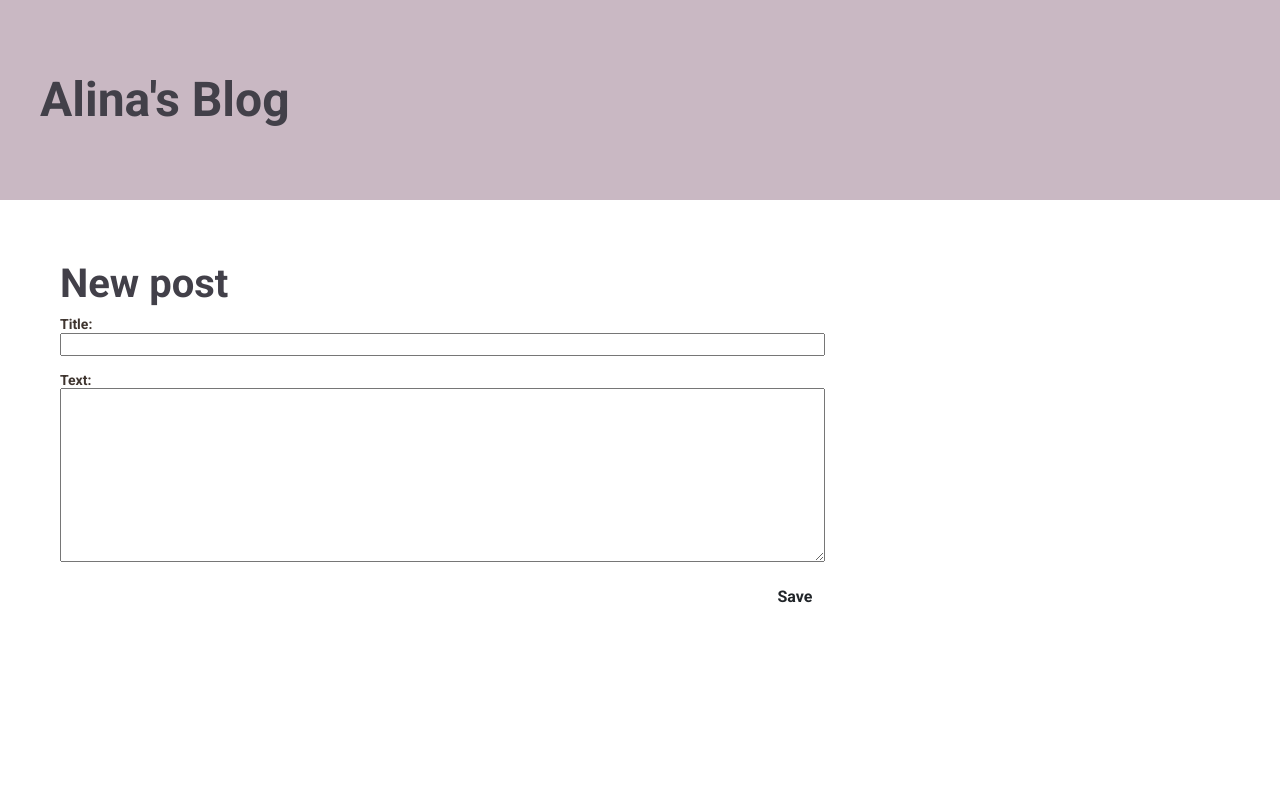
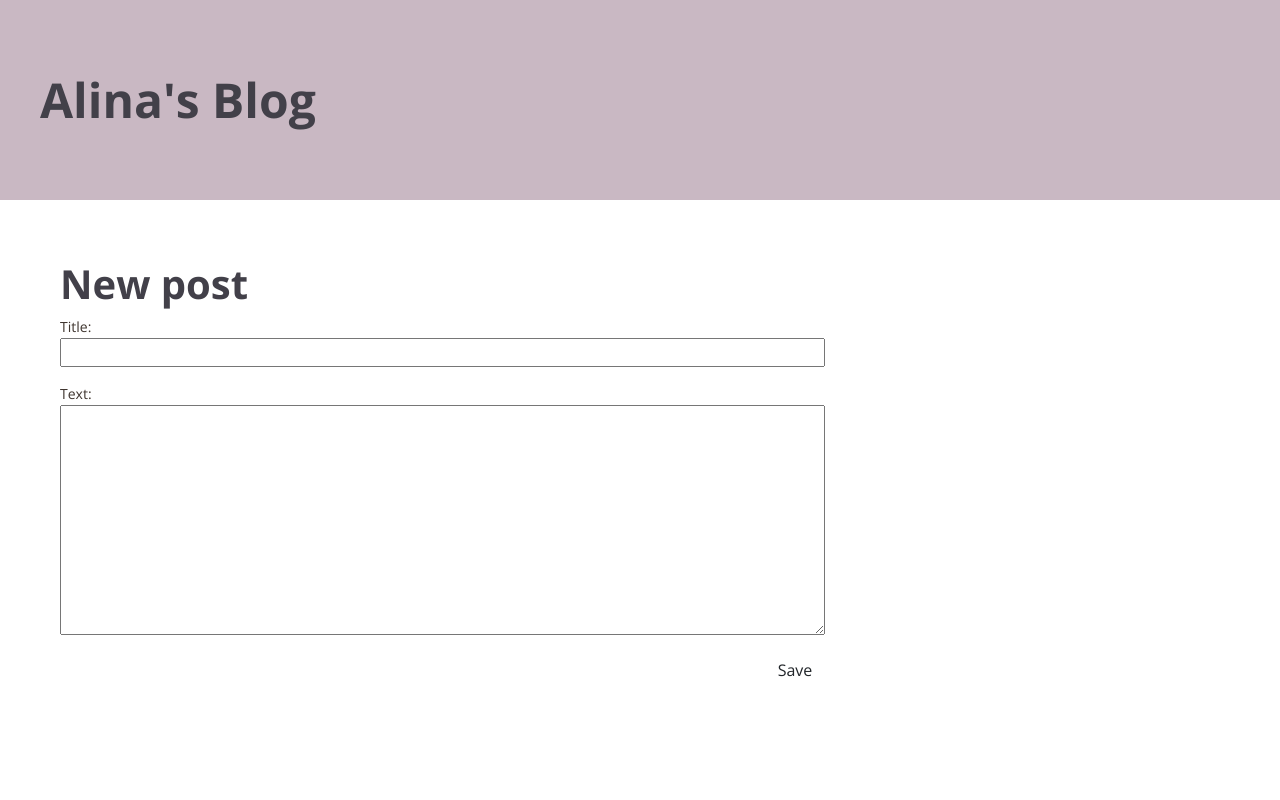
Before and after one commit to stolbikova/blog, a Django app: page /post/new/ in a window 1280 px wide. Run offline with Django 3.2, Linux system fonts and the light colour scheme; the visitor is signed in with stand-in values (Sample User, id 1); some libraries are stand-ins or nearby versions.

Commit message:
changed fonts.

```diff
--- a/blog/static/css/blog.css
+++ b/blog/static/css/blog.css
@@ -1,12 +1,8 @@
 @import 'variables.css';
-
-:root {
-    --bs-link-color-rgb: var(--header-text-color);
-}
 
 body {
     font-family: var(--font-family);
-    line-height: var(--line-height);
+    line-height: 1.6;
     color: var(--primary-color);
 
     font-size: 20px;
--- a/blog/static/css/variables.css
+++ b/blog/static/css/variables.css
@@ -1,3 +1,19 @@
+@font-face {
+    font-family: 'Open Sans', sans-serif;
+    src: url('static/fonts/OpenSans-Regular.woff2') format('woff2'),
+         url('static/fonts/OpenSans-Regular.woff') format('woff');
+    font-weight: 400;
+    font-style: normal;
+}
+
+@font-face {
+    font-family: 'Open Sans', sans-serif;
+    src: url('static/fonts/OpenSans-Bold.woff2') format('woff2'),
+         url('static/fonts/OpenSans-Bold.woff') format('woff');
+    font-weight: 700;
+    font-style: normal;
+}
+
 :root {
     /* Element specific */
     --header-height: 200px;
@@ -11,11 +27,13 @@
     --space-left: 40px;
 
     /* Fonts */
-    --font-family: 'Roboto', sans-serif;
+    --font-family: 'Open Sans', sans-serif;
     --line-height: 120%;
     --font-weight-bold: 700;
 
     /* Colors  */
     --secondary-color: #828282;
     --primary-color: #3f352F;
+
+    --bs-link-color-rgb: var(--header-text-color);
 }
--- a/blog/templates/blog/base.html
+++ b/blog/templates/blog/base.html
@@ -5,7 +5,7 @@
       <link rel="stylesheet" href="https://cdn.jsdelivr.net/npm/bootstrap-icons/font/bootstrap-icons.css">
       <link href="https://cdn.jsdelivr.net/npm/bootstrap@5.3.0/dist/css/bootstrap.min.css" rel="stylesheet">
 
-      <link href="https://fonts.googleapis.com/css2?family=Roboto:wght@700&display=swap" rel="stylesheet">
+      <link href="https://fonts.googleapis.com/css2?family=Open+Sans:wght@400;600;700&display=swap" rel="stylesheet">
         <link rel="stylesheet" href="{% static 'css/blog.css' %}">
         <title>Stolbikova Alina's blog</title>
     </head>
```
